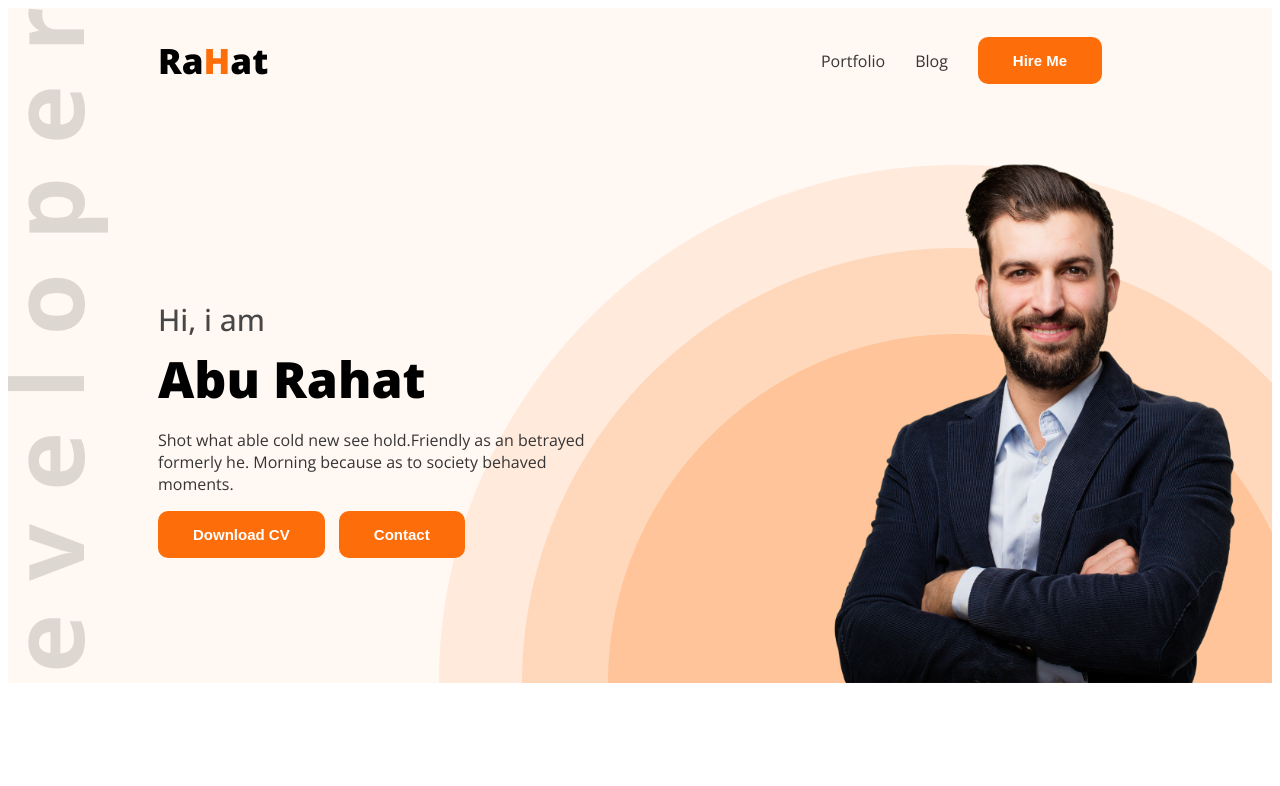
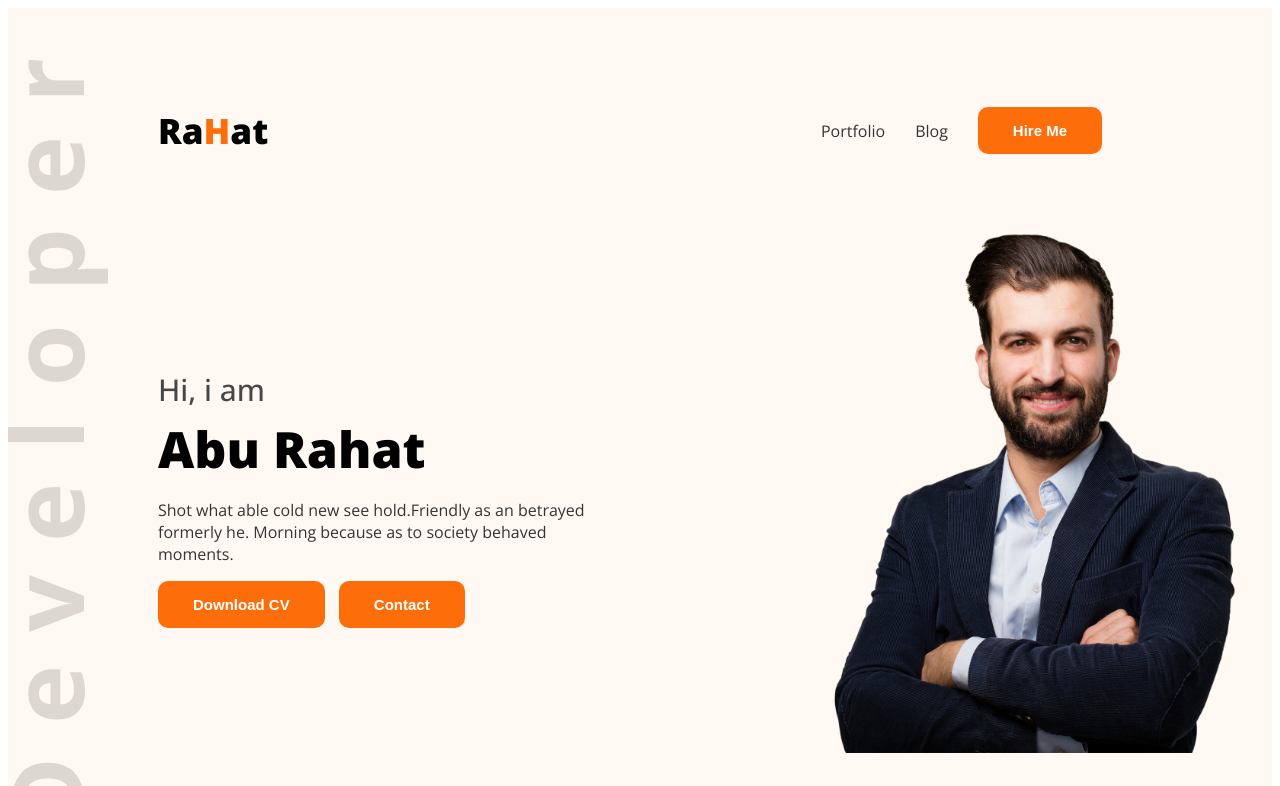
Before and after one commit to AbuRahat889/practice-portfolio, a plain HTML site: page index.html in a window 1280 px wide. Shown: the top 786 px of the page. Drawn offline with nearby package versions, Linux system fonts and the light colour scheme.

Commit message:
add background

```diff
--- a/style.css
+++ b/style.css
@@ -28,18 +28,18 @@ body{
 /* header style */
 .header{
     background-color:#FFF8F3;
-    background-image: url(./images/header_bg.png) , url(./images/developer.png);
+    background-image: url(./images/header_bg.png);
     background-repeat: no-repeat;
     background-position: bottom right ,top left;
-    width: 100%;
+
 }
-/* .header-bgim{
-    background-image: url(images/developer.png);
+.header-bgim{
+    background-image: url(./images/developer.png);
     background-repeat: no-repeat;
     background-position: bottom left;
     width: 100%;
     padding: 70px 0px;
-} */
+}
 .bannar{
     display: flex;
     padding: 30px 30px 0px 150px;
```
